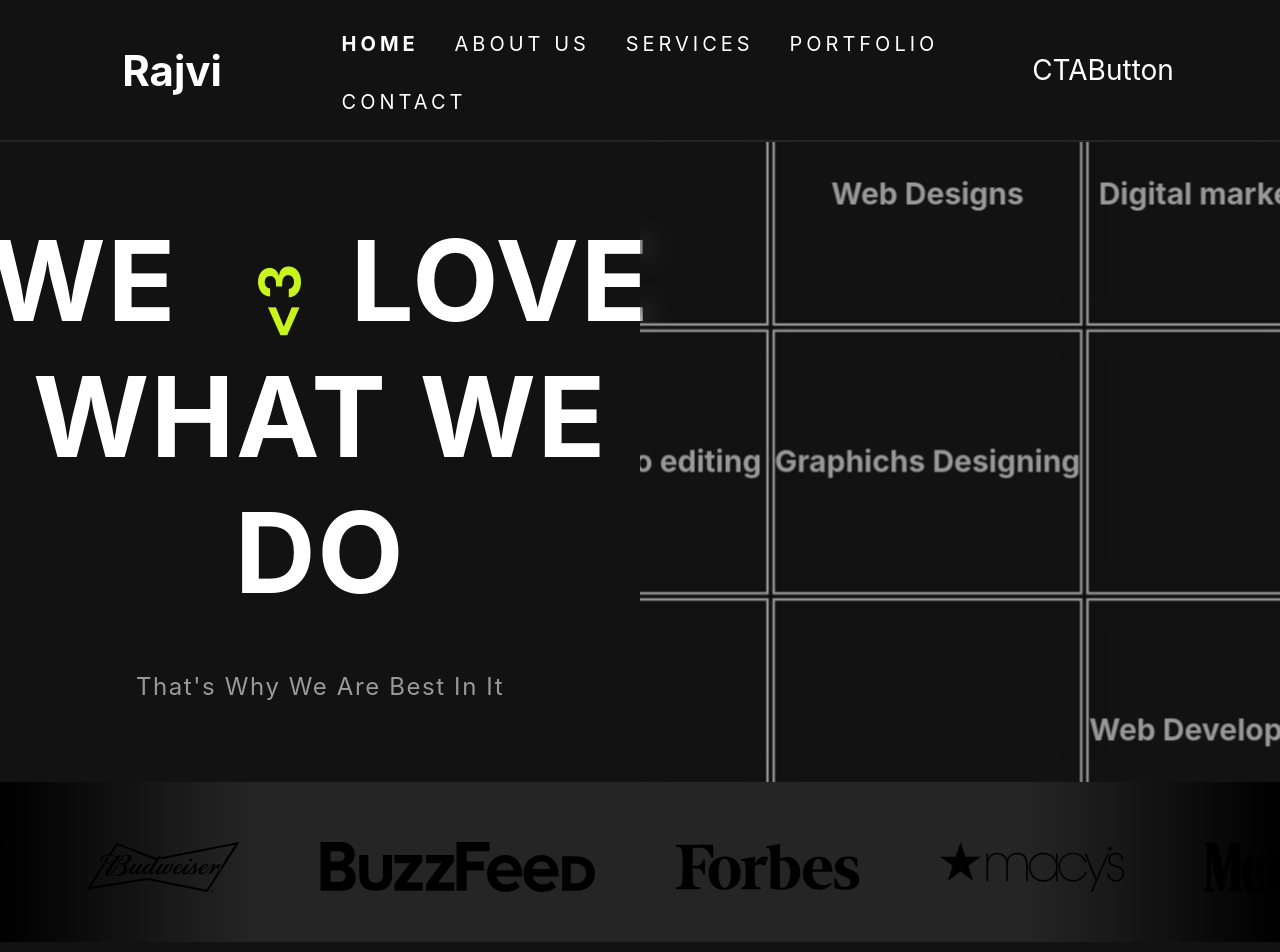
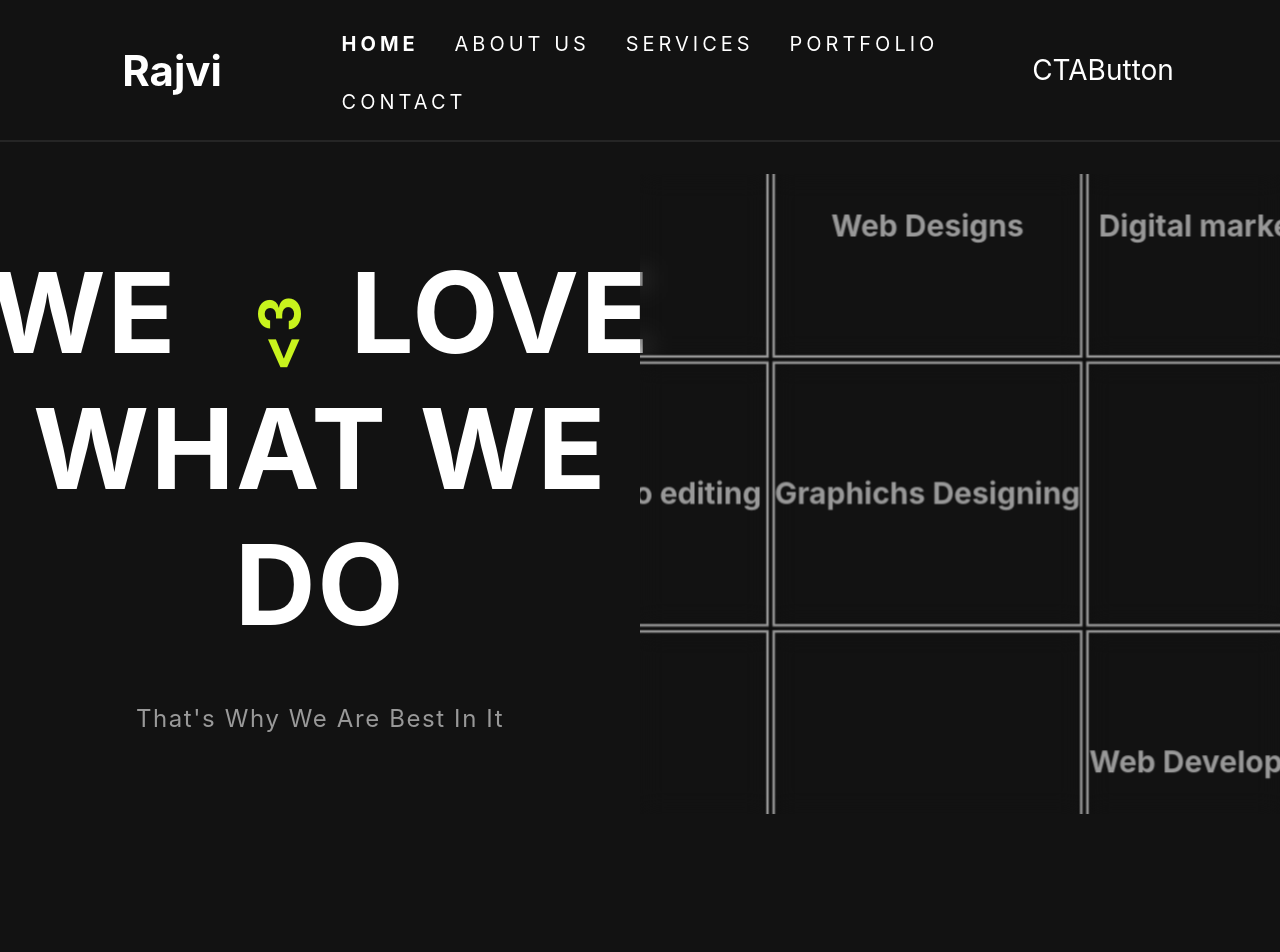
Before and after one commit to iammrverma/Rajvi, a React (Vite) app: page /#/ in a window 1280 px wide. Shown: the top 952 px of the page. Built offline with nearby package versions, Linux system fonts and the light colour scheme.

Commit message:
Introducing ReusableComponent.jsx, improving CllientsCarousla.jsx

```diff
--- a/src/components/Home.jsx
+++ b/src/components/Home.jsx
@@ -3,14 +3,17 @@ import Hero from "./sections/Hero";
 import ClientsCarousal from "./ClientsCarousal";
 import FAQ from "./Faq";
 import Footer from "./Footer";
+import { ReusableSection } from "./ReusableSection";
 
 const Home = () => {
-  return <>
-  <Hero />
-  <ClientsCarousal />
-  <FAQ />
-  <Footer />
-  </>
+  return (
+    <>
+      <ReusableSection children={<Hero />} styles={{marginBottom:"5rem"}}/>
+      <ReusableSection children={<ClientsCarousal />} styles={{marginBottom:"5rem"}} />
+      <ReusableSection children={<FAQ />} styles={{marginBottom:"5rem"}} />
+      <ReusableSection children={<Footer />} />
+    </>
+  );
 };
 
 export default Home;
--- /dev/null
+++ b/src/components/ReusableSection.jsx
@@ -0,0 +1,16 @@
+import React from "react";
+import { Box } from "@mui/material";
+
+export const ReusableSection = ({ children, styles = {}, className = "" }) => {
+  return (
+    <Box
+      className={className}
+      sx={{
+        padding: "2rem 0",
+        ...styles, // Merge custom styles
+      }}
+    >
+      {children}
+    </Box>
+  );
+};
--- a/src/styles/ClientsCarousal.css
+++ b/src/styles/ClientsCarousal.css
@@ -11,7 +11,7 @@
   overflow: hidden;
   display: flex;
   padding: 3.75rem 0;
-  background-color: var(--border);
+  background-color: var(--background-secondary-color);
   position: relative;
 }
 
@@ -27,12 +27,20 @@
 
 .logos:before {
   left: 0;
-  background: linear-gradient(to right, rgba(0, 0, 0, 1), rgba(0, 0, 0, 0));
+  background: linear-gradient(
+    to right,
+    rgba(18, 18, 18, 1),
+    rgba(18, 18, 18, 0)
+  );
 }
 
 .logos:after {
   right: 0;
-  background: linear-gradient(to left, rgba(0, 0, 0, 1), rgba(0, 0, 0, 0));
+  background: linear-gradient(
+    to left,
+    rgba(18, 18, 18, 1),
+    rgba(18, 18, 18, 0)
+  );
 }
 
 .logos:hover .logos-slide {
```
